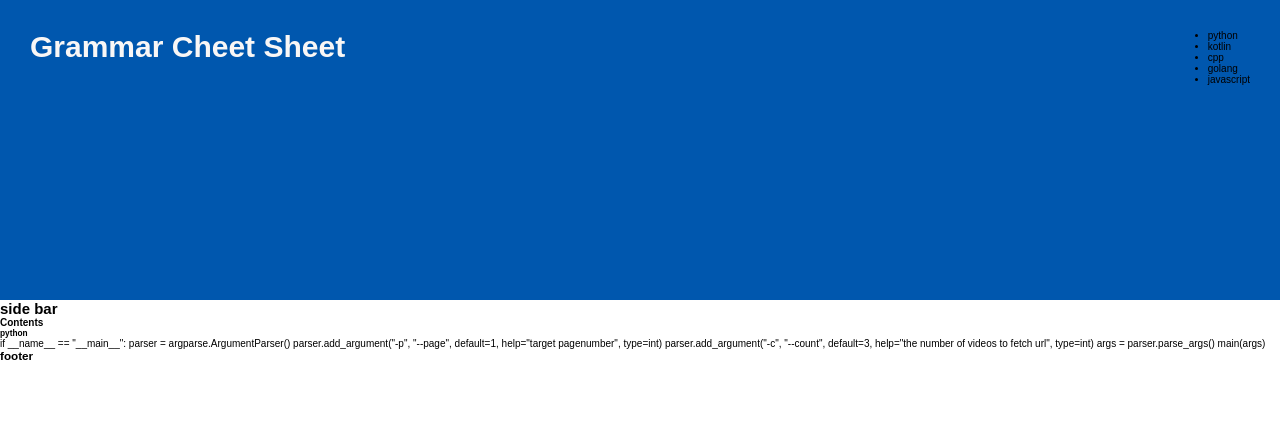
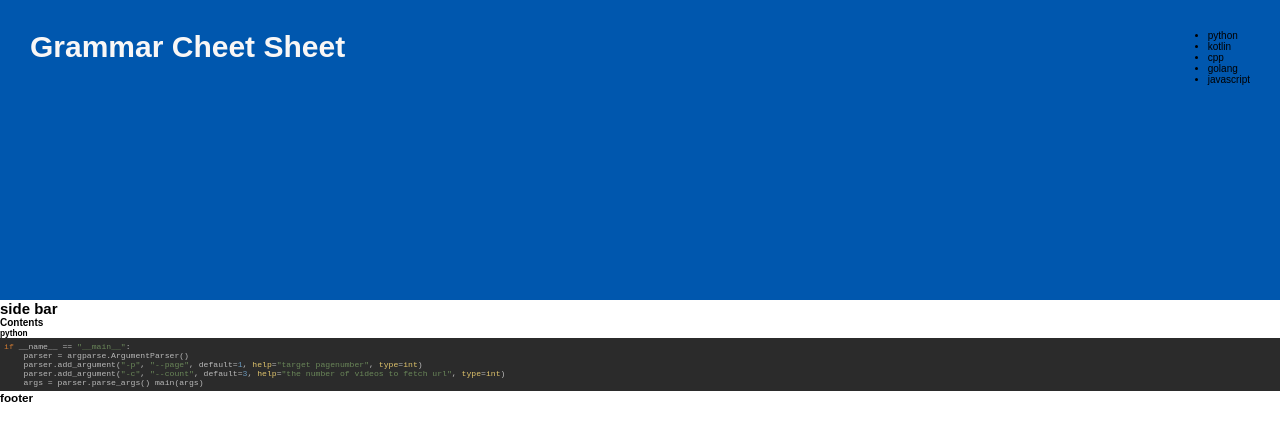
Before and after one commit to syntax-compare/syntax-compare.github.io_old, a React (Create React App) app: page / in a window 1280 px wide. Shown: the top 440 px of the page. Built offline with nearby package versions, Linux system fonts and the light colour scheme.

Commit message:
Introduce React Syntax Highlighter

```diff
--- a/package.json
+++ b/package.json
@@ -9,6 +9,7 @@
     "react": "^17.0.2",
     "react-dom": "^17.0.2",
     "react-scripts": "4.0.3",
+    "react-syntax-highlighter": "^15.4.3",
     "web-vitals": "^1.1.2"
   },
   "scripts": {
--- a/src/components/ui/Contents.js
+++ b/src/components/ui/Contents.js
@@ -1,19 +1,22 @@
 import React from "react";
+import SyntaxHighlighter from "react-syntax-highlighter";
+import { darcula } from "react-syntax-highlighter/dist/esm/styles/hljs";
 
 const Contents = () => {
   const codeStr =
-    'if __name__ == "__main__": \
-    parser = argparse.ArgumentParser() \
-    parser.add_argument("-p", "--page", default=1, help="target pagenumber", type=int) \
-    parser.add_argument("-c", "--count", default=3, help="the number of videos to fetch url", type=int) \
-    args = parser.parse_args() main(args) \
-';
+    'if __name__ == "__main__": \n\
+    parser = argparse.ArgumentParser() \n\
+    parser.add_argument("-p", "--page", default=1, help="target pagenumber", type=int) \n\
+    parser.add_argument("-c", "--count", default=3, help="the number of videos to fetch url", type=int) \n\
+    args = parser.parse_args() main(args)';
 
   return (
     <div>
       <h4>Contents</h4>
       <h5>python</h5>
-      <p>{codeStr}</p>
+      <SyntaxHighlighter language="python" style={darcula}>
+        {codeStr}
+      </SyntaxHighlighter>
     </div>
   );
 };
```
Also changed, not shown: 1 other file (tests, documents, lock files or other folders).
